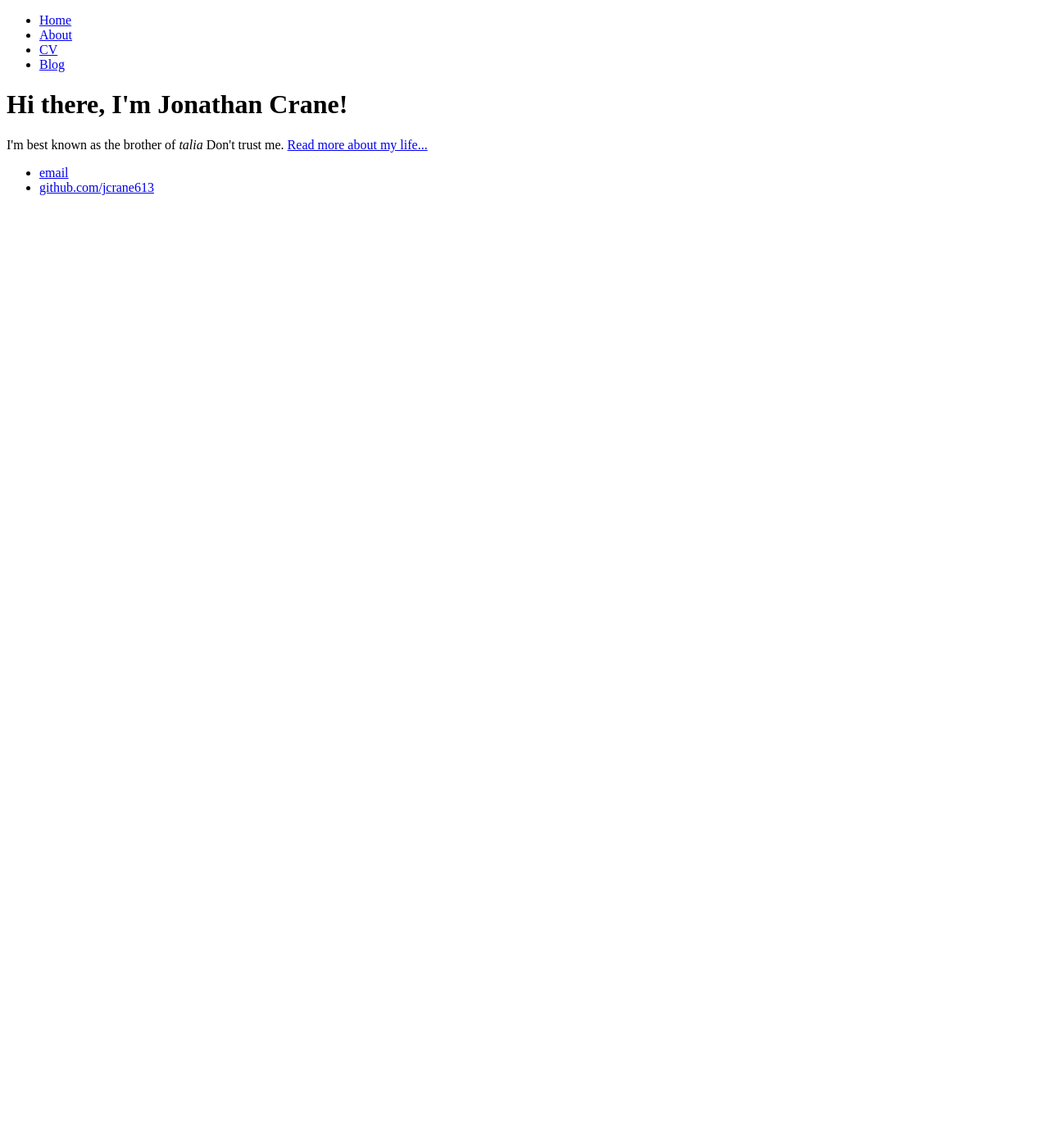
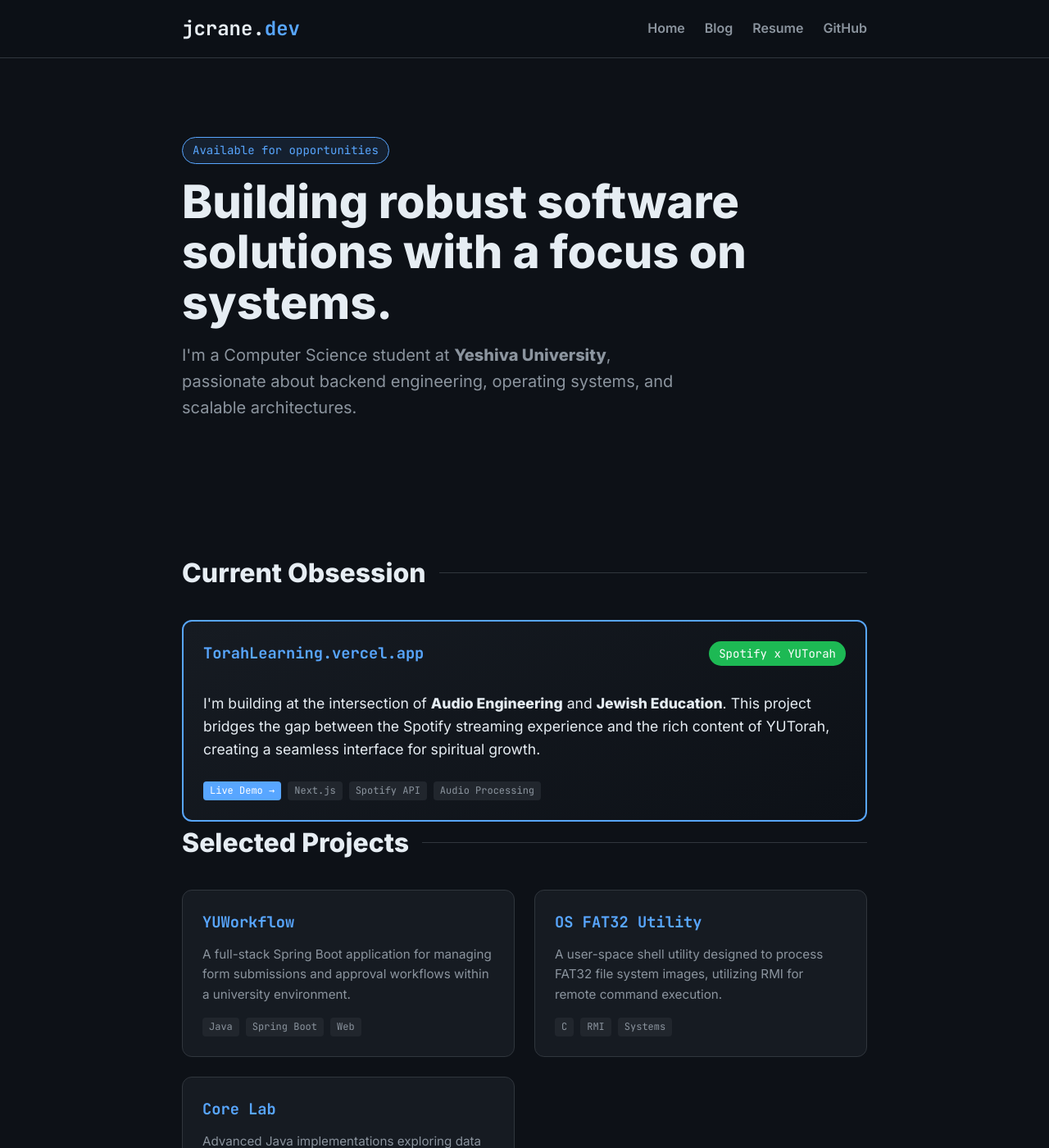
Before and after one commit to jcrane613/jcrane613.github.io, a Jekyll site: the page built from index.html, in a window 1280 px wide and 1400 px high. Shown: the whole window at 82% size. Built offline with Jekyll 4.4.1, drawn with Linux system fonts in a browser that asks for light colours; some of the changed text lies outside the part shown.

Commit message:
Complete overhaul of portfolio to modern engineering aesthetic

```diff
--- a/_config.yml
+++ b/_config.yml
@@ -1,3 +1,9 @@
-name: Jonathan Crane, entrepreneur
+name: Jonathan Crane
+description: Software Engineer & Computer Science Student at Yeshiva University
+email: jajacrane.com
+github_username: jcrane613
+linkedin_username: # Add your linkedin username here
 markdown: kramdown
 permalink: /blog/:year/:month/:day/:title
+baseurl: ""
+url: "https://jcrane613.github.io"
--- a/_layouts/default.html
+++ b/_layouts/default.html
@@ -1,42 +1,41 @@
 <!DOCTYPE html>
-	<html>
+<html lang="en">
 <head>
-			<title>{{ page.title }}</title>
-			<!-- link to main stylesheet -->
-			<link rel="stylesheet" type="text/css" href="/css/main.css">
+    <meta charset="UTF-8">
+    <meta name="viewport" content="width=device-width, initial-scale=1.0">
+    <title>{{ page.title }} | Jonathan Crane</title>
+    <link rel="preconnect" href="https://fonts.googleapis.com">
+    <link rel="preconnect" href="https://fonts.gstatic.com" crossorigin>
+    <link href="https://fonts.googleapis.com/css2?family=Inter:wght@400;600;800&family=JetBrains+Mono:wght@400;700&display=swap" rel="stylesheet">
+    <link rel="stylesheet" type="text/css" href="/main.css">
 </head>
-		<body>
+<body class="dark-theme">
+    <header>
         <nav>
-	    		<ul>
+            <div class="nav-container">
+                <a href="/" class="logo">jcrane.<span>dev</span></a>
+                <ul class="nav-links">
                     <li><a href="/">Home</a></li>
-		        	<li><a href="/about">About</a></li>
-	        		<li><a href="/cv">CV</a></li>
                     <li><a href="/blog">Blog</a></li>
+                    <li><a href="/Jonathan_Crane_Resume_2026.docx" download>Resume</a></li>
+                    <li><a href="https://github.com/jcrane613" target="_blank">GitHub</a></li>
                 </ul>
+            </div>
         </nav>
-			<div class="container">
+    </header>
 
+    <main class="container">
         {{ content }}
+    </main>
 
-			</div><!-- /.container -->
     <footer>
-	    		<ul>
-	        		<li><a href="mailto:jajacrane.com">email</a></li>
-	        		<li><a href="https://github.com/jcrane613">github.com/jcrane613</a></li>
-				</ul>
+        <div class="footer-container">
+            <p>&copy; 2024 Jonathan Crane. Built with Jekyll.</p>
+            <div class="social-links">
+                <a href="mailto:jajacrane.com">Email</a>
+                <a href="https://github.com/jcrane613">GitHub</a>
+            </div>
+        </div>
     </footer>
-			<!--Start of Tawk.to Script-->
-<script type="text/javascript">
-var Tawk_API=Tawk_API||{}, Tawk_LoadStart=new Date();
-(function(){
-var s1=document.createElement("script"),s0=document.getElementsByTagName("script")[0];
-s1.async=true;
-s1.src='https://embed.tawk.to/5ee6941f4a7c6258179a939c/default';
-s1.charset='UTF-8';
-s1.setAttribute('crossorigin','*');
-s0.parentNode.insertBefore(s1,s0);
-})();
-</script>
-<!--End of Tawk.to Script-->
 </body>
 </html>
--- a/index.html
+++ b/index.html
@@ -1,8 +1,80 @@
 ---
 layout: default
-title: Jonathan Crane, entrepreneur
+title: Jonathan Crane | Software Engineer
 ---
-<div class="blurb">
-	<h1>Hi there, I'm Jonathan Crane!</h1>
-	<p>I'm best known as the brother of <em>talia</em> Don't trust me. <a href="/about">Read more about my life...</a></p>
-</div><!-- /.blurb -->
+
+<section class="hero">
+    <span class="badge">Available for opportunities</span>
+    <h1>Building robust software solutions with a focus on systems.</h1>
+    <p>
+        I'm a Computer Science student at <strong>Yeshiva University</strong>, passionate about backend engineering,
+        operating systems, and scalable architectures.
+    </p>
+</section>
+
+<section id="featured-project" style="margin-top: 4rem;">
+    <h2 class="section-title">Current Obsession</h2>
+    <div class="project-card" style="border: 2px solid var(--accent); background: linear-gradient(145deg, #161b22, #0d1117);">
+        <div style="display: flex; justify-content: space-between; align-items: flex-start;">
+            <h3>TorahLearning.vercel.app</h3>
+            <span class="badge" style="background: #1db954; color: white; border: none;">Spotify x YUTorah</span>
+        </div>
+        <p style="margin-top: 1rem; font-size: 1.1rem; color: var(--text-primary);">
+            I'm building at the intersection of <strong>Audio Engineering</strong> and <strong>Jewish Education</strong>.
+            This project bridges the gap between the Spotify streaming experience and the rich content of YUTorah,
+            creating a seamless interface for spiritual growth.
+        </p>
+        <div class="tech-stack" style="margin-top: 1.5rem;">
+            <a href="https://torahlearning.vercel.app/" target="_blank" class="tech-tag" style="background: var(--accent); color: white; text-decoration: none;">Live Demo &rarr;</a>
+            <span class="tech-tag">Next.js</span>
+            <span class="tech-tag">Spotify API</span>
+            <span class="tech-tag">Audio Processing</span>
+        </div>
+    </div>
+</section>
+
+<section id="projects">
+    <h2 class="section-title">Selected Projects</h2>
+    <div class="projects-grid">
+        <a href="https://github.com/jcrane613/YUWorkflow" class="project-card" target="_blank">
+            <h3>YUWorkflow</h3>
+            <p>A full-stack Spring Boot application for managing form submissions and approval workflows within a university environment.</p>
+            <div class="tech-stack">
+                <span class="tech-tag">Java</span>
+                <span class="tech-tag">Spring Boot</span>
+                <span class="tech-tag">Web</span>
+            </div>
+        </a>
+
+        <a href="https://github.com/jcrane613/Operating-Systems" class="project-card" target="_blank">
+            <h3>OS FAT32 Utility</h3>
+            <p>A user-space shell utility designed to process FAT32 file system images, utilizing RMI for remote command execution.</p>
+            <div class="tech-stack">
+                <span class="tech-tag">C</span>
+                <span class="tech-tag">RMI</span>
+                <span class="tech-tag">Systems</span>
+            </div>
+        </a>
+
+        <a href="https://github.com/jcrane613/JonathanCrane" class="project-card" target="_blank">
+            <h3>Core Lab</h3>
+            <p>Advanced Java implementations exploring data structures, algorithms, and performance optimization.</p>
+            <div class="tech-stack">
+                <span class="tech-tag">Java</span>
+                <span class="tech-tag">Algorithms</span>
+            </div>
+        </a>
+    </div>
+</section>
+
+<section id="skills" style="margin-top: 4rem;">
+    <h2 class="section-title">Technical Arsenal</h2>
+    <div class="tech-stack" style="font-size: 1.1rem; gap: 1rem;">
+        <span class="tech-tag">Java / Spring Boot</span>
+        <span class="tech-tag">C / Systems Programming</span>
+        <span class="tech-tag">Ruby</span>
+        <span class="tech-tag">Linux / Unix</span>
+        <span class="tech-tag">Git</span>
+        <span class="tech-tag">SQL</span>
+    </div>
+</section>
--- a/main.css
+++ b/main.css
@@ -1,43 +1,240 @@
-body {
-    margin: 60px auto;
-    width: 70%;
-}
-nav ul, footer ul {
-    font-family:'Helvetica', 'Arial', 'Sans-Serif';
-    padding: 0px;
-    list-style: none;
-    font-weight: bold;
-}
-nav ul li, footer ul li {
-    display: inline;
-    margin-right: 20px;
-}
-a {
-    text-decoration: none;
-    color: #999;
-}
-a:hover {
-    text-decoration: underline;
-}
-h1 {
-    font-size: 3em;
-    font-family:'Helvetica', 'Arial', 'Sans-Serif';
-}
-p {
-    font-size: 1.5em;
-    line-height: 1.4em;
-    color: #333;
-}
-footer {
-    border-top: 1px solid #d5d5d5;
-    font-size: .8em;
+:root {
+    --bg-color: #0d1117;
+    --card-bg: #161b22;
+    --text-primary: #e6edf3;
+    --text-secondary: #8b949e;
+    --accent: #58a6ff;
+    --accent-hover: #1f6feb;
+    --border-color: #30363d;
+    --font-sans: 'Inter', -apple-system, BlinkMacSystemFont, "Segoe UI", Helvetica, Arial, sans-serif;
+    --font-mono: 'JetBrains Mono', SFMono-Regular, Consolas, "Liberation Mono", Menlo, monospace;
 }
 
+* {
+    box-sizing: border-box;
+    margin: 0;
+    padding: 0;
+}
+
+body.dark-theme {
+    background-color: var(--bg-color);
+    color: var(--text-primary);
+    font-family: var(--font-sans);
+    line-height: 1.6;
+    -webkit-font-smoothing: antialiased;
+}
+
+.container {
+    max-width: 900px;
+    margin: 0 auto;
+    padding: 2rem;
+}
+
+/* Navigation */
+header {
+    background-color: rgba(13, 17, 23, 0.8);
+    backdrop-filter: blur(8px);
+    border-bottom: 1px solid var(--border-color);
+    position: sticky;
+    top: 0;
+    z-index: 100;
+}
+
+.nav-container {
+    max-width: 900px;
+    margin: 0 auto;
+    display: flex;
+    justify-content: space-between;
+    align-items: center;
+    padding: 1rem 2rem;
+}
+
+.logo {
+    font-family: var(--font-mono);
+    font-weight: 800;
+    font-size: 1.5rem;
+    color: var(--text-primary);
+    text-decoration: none;
+}
+
+.logo span {
+    color: var(--accent);
+}
+
+.nav-links {
+    list-style: none;
+    display: flex;
+    gap: 1.5rem;
+}
+
+.nav-links a {
+    color: var(--text-secondary);
+    text-decoration: none;
+    font-weight: 600;
+    transition: color 0.2s ease;
+}
+
+.nav-links a:hover {
+    color: var(--accent);
+}
+
+/* Hero Section */
+.hero {
+    padding: 4rem 0;
+    text-align: left;
+}
+
+.hero h1 {
+    font-size: 3.5rem;
+    line-height: 1.1;
+    margin-bottom: 1rem;
+    font-weight: 800;
+}
+
+.hero p {
+    font-size: 1.25rem;
+    color: var(--text-secondary);
+    max-width: 600px;
+    margin-bottom: 2rem;
+}
+
+.badge {
+    display: inline-block;
+    background-color: rgba(88, 166, 255, 0.1);
+    color: var(--accent);
+    padding: 0.25rem 0.75rem;
+    border-radius: 999px;
+    font-size: 0.875rem;
+    font-family: var(--font-mono);
+    margin-bottom: 1rem;
+    border: 1px solid var(--accent);
+}
+
+/* Projects Grid */
+.section-title {
+    font-size: 2rem;
+    margin-bottom: 2rem;
+    display: flex;
+    align-items: center;
+    gap: 1rem;
+}
+
+.section-title::after {
+    content: "";
+    flex: 1;
+    height: 1px;
+    background: var(--border-color);
+}
+
+.projects-grid {
+    display: grid;
+    grid-template-columns: repeat(auto-fit, minmax(280px, 1fr));
+    gap: 1.5rem;
+    margin-top: 2rem;
+}
+
+.project-card {
+    background-color: var(--card-bg);
+    border: 1px solid var(--border-color);
+    border-radius: 12px;
+    padding: 1.5rem;
+    transition: transform 0.2s ease, border-color 0.2s ease;
+    text-decoration: none;
+    display: flex;
+    flex-direction: column;
+    height: 100%;
+}
+
+.project-card:hover {
+    transform: translateY(-4px);
+    border-color: var(--accent);
+}
+
+.project-card h3 {
+    font-family: var(--font-mono);
+    color: var(--accent);
+    margin-bottom: 0.75rem;
+}
+
+.project-card p {
+    color: var(--text-secondary);
+    font-size: 0.95rem;
+    flex-grow: 1;
+}
+
+.tech-stack {
+    margin-top: 1rem;
+    display: flex;
+    flex-wrap: wrap;
+    gap: 0.5rem;
+}
+
+.tech-tag {
+    font-family: var(--font-mono);
+    font-size: 0.75rem;
+    background: #21262d;
+    padding: 2px 8px;
+    border-radius: 4px;
+    color: var(--text-secondary);
+}
+
+/* Footer */
+footer {
+    border-top: 1px solid var(--border-color);
+    padding: 3rem 2rem;
+    margin-top: 4rem;
+}
+
+.footer-container {
+    max-width: 900px;
+    margin: 0 auto;
+    display: flex;
+    justify-content: space-between;
+    align-items: center;
+    color: var(--text-secondary);
+    font-size: 0.9rem;
+}
+
+.social-links {
+    display: flex;
+    gap: 1.5rem;
+}
+
+.social-links a {
+    color: var(--text-secondary);
+    text-decoration: none;
+    transition: color 0.2s ease;
+}
+
+.social-links a:hover {
+    color: var(--accent);
+}
+
+/* Blog List */
 ul.posts {
-    margin: 20px auto 40px;
-    font-size: 1.5em;
+    list-style: none;
 }
 
 ul.posts li {
-    list-style: none;
+    margin-bottom: 1.5rem;
+    padding-bottom: 1.5rem;
+    border-bottom: 1px solid var(--border-color);
 }
+
+ul.posts a {
+    color: var(--text-primary);
+    text-decoration: none;
+    font-size: 1.25rem;
+    font-weight: 600;
+}
+
+ul.posts a:hover {
+    color: var(--accent);
+}
+
+ul.posts span {
+    display: block;
+    color: var(--text-secondary);
+    font-size: 0.875rem;
+    font-family: var(--font-mono);
+}
```
Also changed, not shown: _posts/2014-04-30-hank-quinlan-site-launched.md (deleted, +0 -7 lines), _posts/2026-03-10-genesis-modern-portfolio.md (added, +7 -0 lines), blog/atom.xml (+8 -8 lines), blog/index.html (+10 -7 lines), 1 other file. Lines whose indentation alone changed are shown as unchanged.
